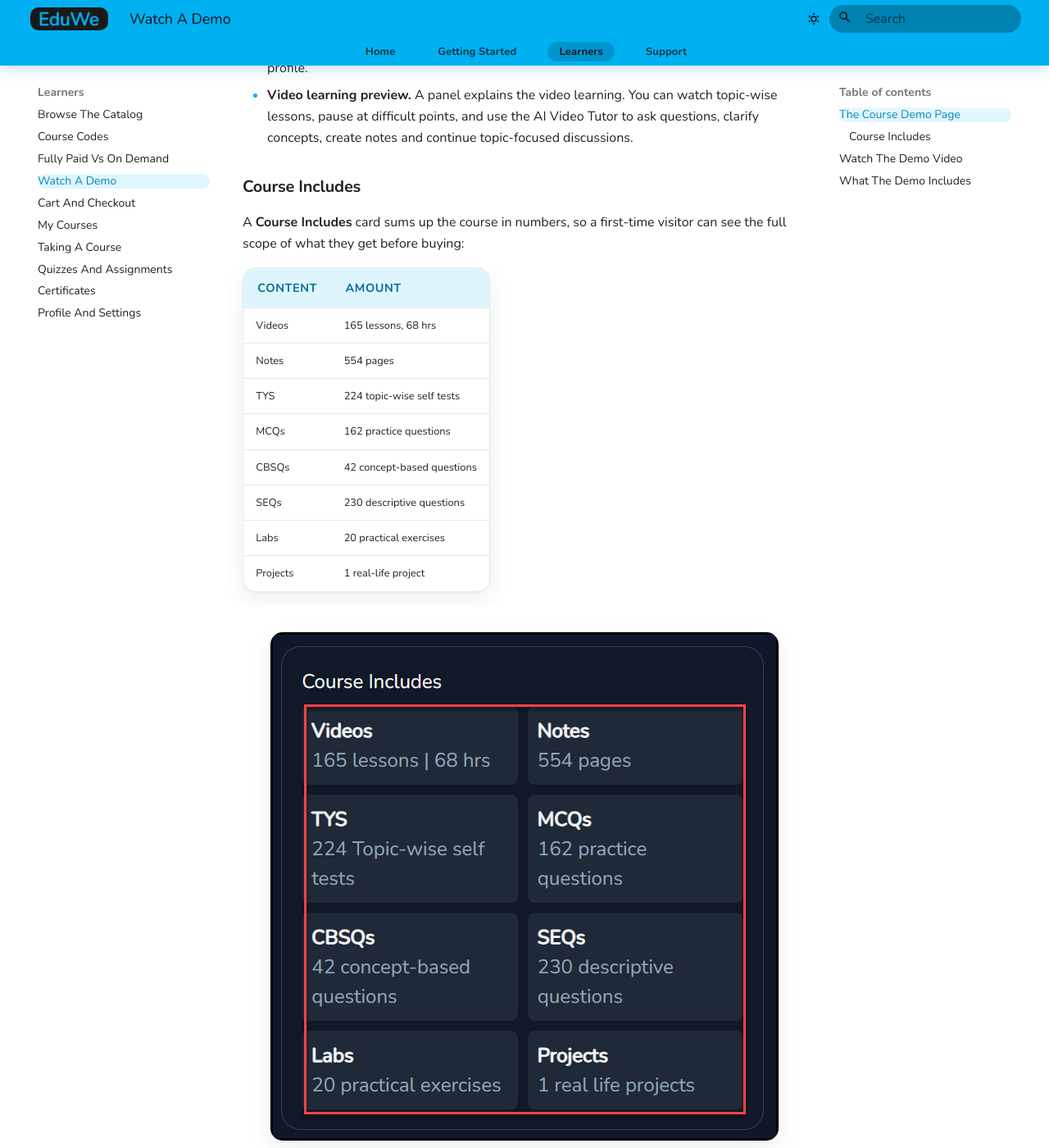
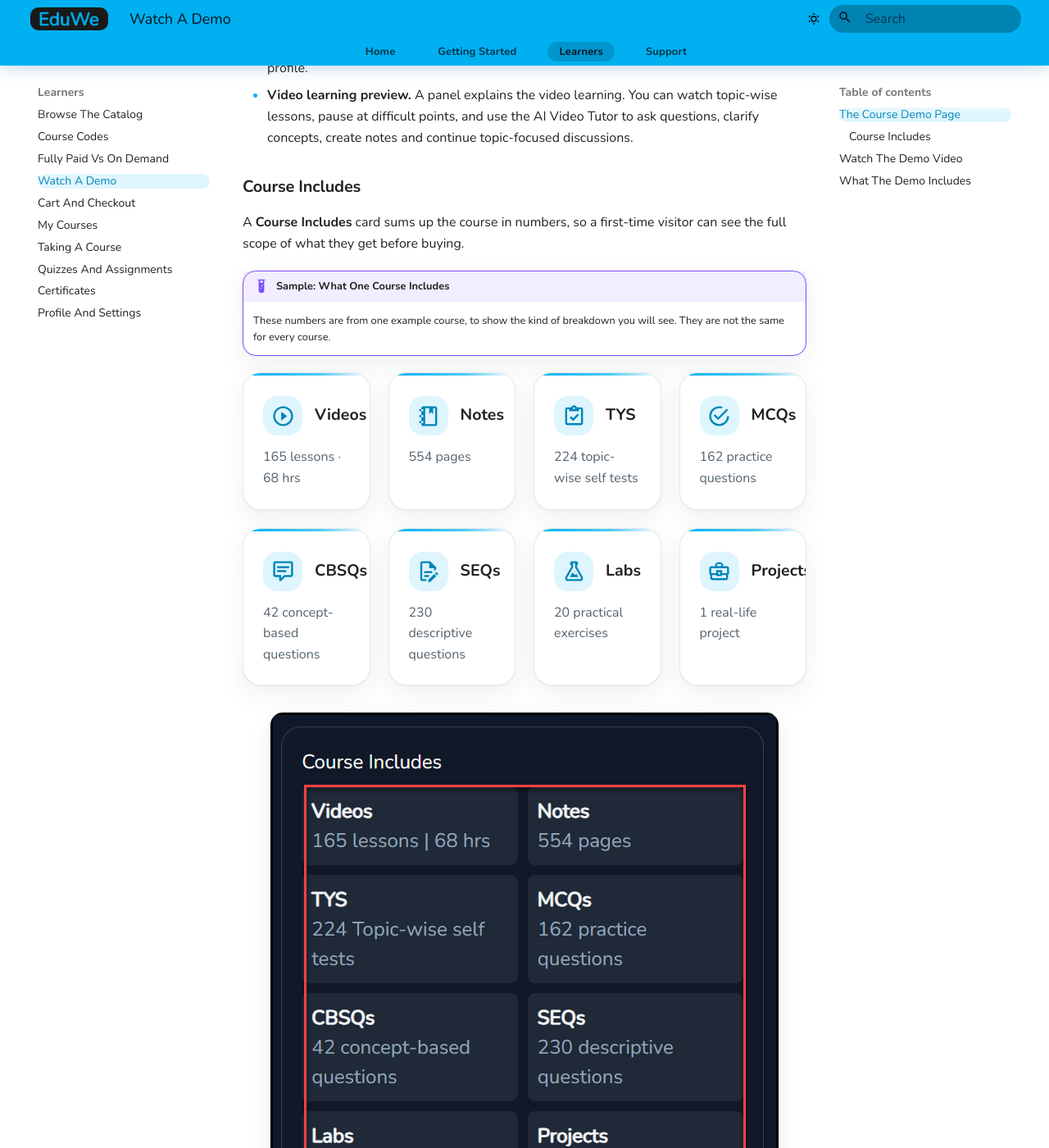
Before and after one commit to geitdeepak/EduWeIO_HelpDoc, an MkDocs documentation site: the page built from docs/learner/watch-a-demo.md, in a window 1280 px wide and 1400 px high, scrolled down 1265 px. Shown: the whole window at 82% size. Built offline with MkDocs 1.6.1 and Material for MkDocs 9.7.7, drawn with Linux system fonts in a browser that asks for light colours; some of the changed text lies outside the part shown.

Commit message:
Mark Course Includes as a sample and give it a modern card grid
Learners could read the numbers on the Course Includes card as fixed for
every course, so label it clearly as a sample with an "example"
admonition, and say the numbers vary from course to course.

Also replace the plain table with an icon card grid, matching the style
already used on the home page (rounded cards, icon tiles, hover lift),
instead of a plain list of numbers. The original app screenshot stays
below it for reference.

Co-Authored-By: Claude Sonnet 5 <noreply@anthropic.com>

```diff
--- a/docs/learner/watch-a-demo.md
+++ b/docs/learner/watch-a-demo.md
@@ -30,26 +30,54 @@ A **Demo Course Preview** badge sits above the course title, so you know you are
 
 ### Course Includes
 
-A **Course Includes** card sums up the course in numbers, so a first-time visitor can see the full scope of what they get before buying:
+A **Course Includes** card sums up the course in numbers, so a first-time visitor can see the full scope of what they get before buying.
 
-| Content | Amount |
-|---|---|
-| Videos | 165 lessons, 68 hrs |
-| Notes | 554 pages |
-| TYS | 224 topic-wise self tests |
-| MCQs | 162 practice questions |
-| CBSQs | 42 concept-based questions |
-| SEQs | 230 descriptive questions |
-| Labs | 20 practical exercises |
-| Projects | 1 real-life project |
+!!! example "Sample: What One Course Includes"
+    These numbers are from one example course, to show the kind of breakdown you will see. They are not the same for every course.
+
+<div class="grid cards eduwe-cols-4" markdown>
+
+-   :material-play-circle-outline:{ .lg .middle } **Videos**
+
+    165 lessons · 68 hrs
+
+-   :material-notebook-outline:{ .lg .middle } **Notes**
+
+    554 pages
+
+-   :material-clipboard-check-outline:{ .lg .middle } **TYS**
+
+    224 topic-wise self tests
+
+-   :material-checkbox-marked-circle-outline:{ .lg .middle } **MCQs**
+
+    162 practice questions
+
+-   :material-comment-text-outline:{ .lg .middle } **CBSQs**
+
+    42 concept-based questions
+
+-   :material-file-document-edit-outline:{ .lg .middle } **SEQs**
+
+    230 descriptive questions
+
+-   :material-flask-outline:{ .lg .middle } **Labs**
+
+    20 practical exercises
+
+-   :material-briefcase-variant-outline:{ .lg .middle } **Projects**
+
+    1 real-life project
+
+</div>
 
 <figure markdown>
-  ![A Course Includes card listing, in two columns: Videos 165 lessons / 68 hrs, Notes 554 pages, TYS 224 topic-wise self tests, MCQs 162 practice questions, CBSQs 42 concept-based questions, SEQs 230 descriptive questions, Labs 20 practical exercises, and Projects 1 real life project](../assets/images/demo/demo-04-course-includes.png){ loading=lazy }
-  <figcaption>The Course Includes card, showing this example course's full content in numbers.</figcaption>
+  ![A Course Includes card for an example course, listing, in two columns: Videos 165 lessons / 68 hrs, Notes 554 pages, TYS 224 topic-wise self tests, MCQs 162 practice questions, CBSQs 42 concept-based questions, SEQs 230 descriptive questions, Labs 20 practical exercises, and Projects 1 real life project](../assets/images/demo/demo-04-course-includes.png){ loading=lazy }
+  <figcaption>The Course Includes card, as it appears in the app, for this sample course.</figcaption>
 </figure>
 
-<!-- Source: product owner (Course Includes helps a first-time visitor see what a course includes) and the demo-04-course-includes.png screenshot. -->
-<!-- TODO: confirm which course this example is from, and whether every course shows all eight rows or only the ones that apply (for example, an Applied course without CBSQs/SEQs/Labs). -->
+<!-- Source: product owner (Course Includes helps a first-time visitor see what a course includes; the numbers shown are a sample, not fixed for every course) and the demo-04-course-includes.png screenshot. -->
+<!-- TODO: confirm which course this sample is from, and whether every course shows all eight rows or only the ones that apply (for example, an Applied course without CBSQs/SEQs/Labs). -->
 
 ## Watch The Demo Video
 
```
